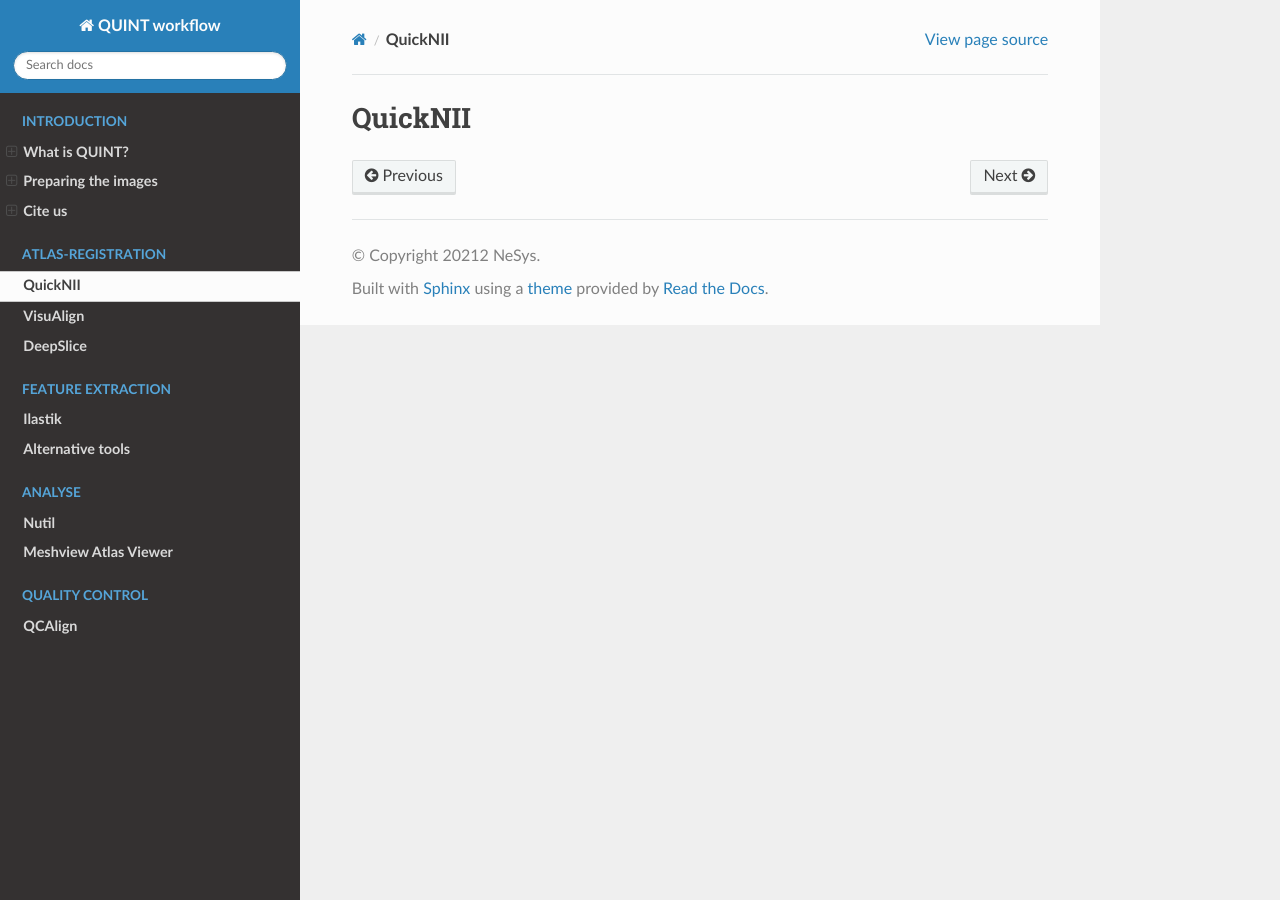
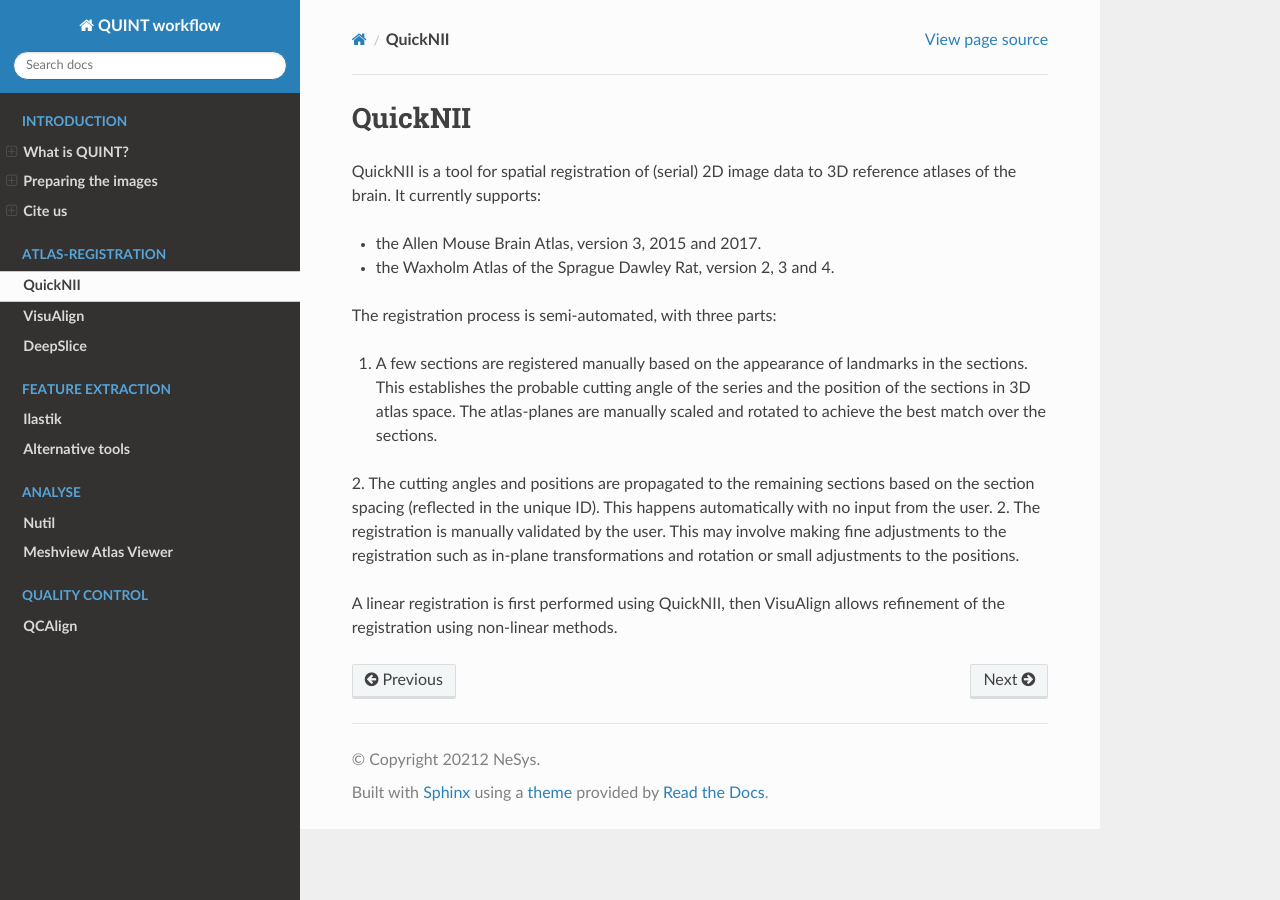
Before and after one commit to Neural-Systems-at-UIO/QUINT_workflow, a Sphinx documentation site: the page built from docs/QuickNII.rst, in a window 1280 px wide. Built offline with Sphinx 7.4.7 and the Read the Docs theme 2.0.0, drawn with Linux system fonts in a browser that asks for light colours.

Commit message:
Update QuickNII.rst

```diff
--- a/docs/QuickNII.rst
+++ b/docs/QuickNII.rst
@@ -1,2 +1,17 @@
 **QuickNII**
 --------------
+
+QuickNII is a tool for spatial registration of (serial) 2D image data to 3D reference atlases of the brain. It currently supports:
+
+* the Allen Mouse Brain Atlas, version 3, 2015 and 2017.
+* the Waxholm Atlas of the Sprague Dawley Rat, version 2, 3 and 4.
+
+The registration process is semi-automated, with three parts:
+
+1. A few sections are registered manually based on the appearance of landmarks in the sections. This establishes the probable cutting angle of the series and the position of the sections in 3D atlas space. The atlas-planes are manually scaled and rotated to achieve the best match over the sections.
+2. The cutting angles and positions are propagated to the remaining sections based on the section spacing (reflected in the unique ID). This happens automatically with no input from the user.
+2. The registration is manually validated by the user. This may involve making fine adjustments to the registration such as in-plane transformations and rotation or small adjustments to the positions.
+
+
+
+A linear registration is first performed using QuickNII, then VisuAlign allows refinement of the registration using non-linear methods.
```
